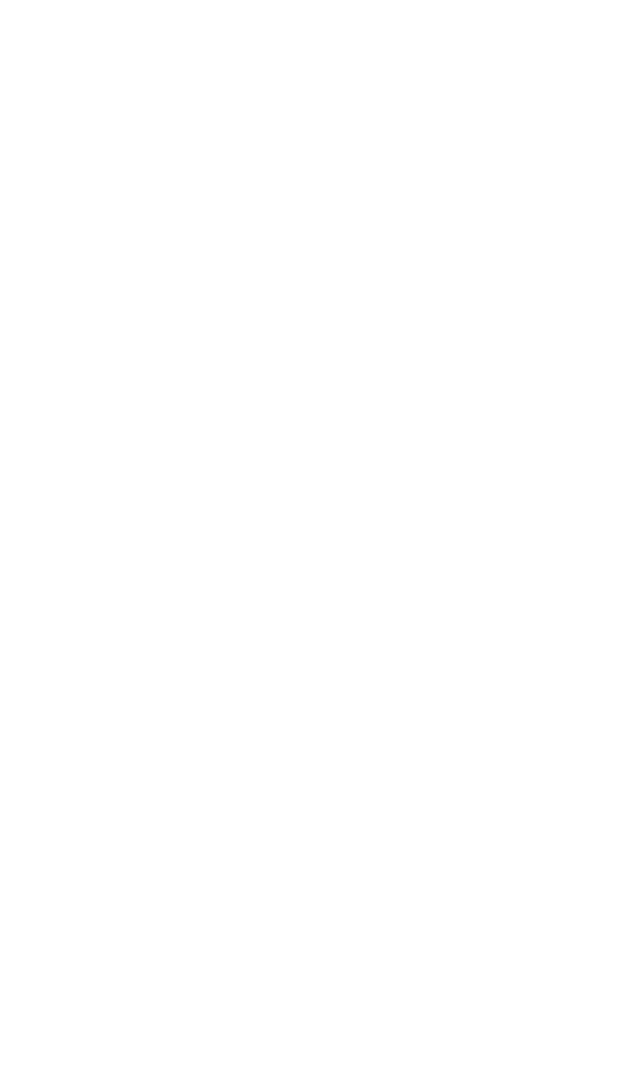
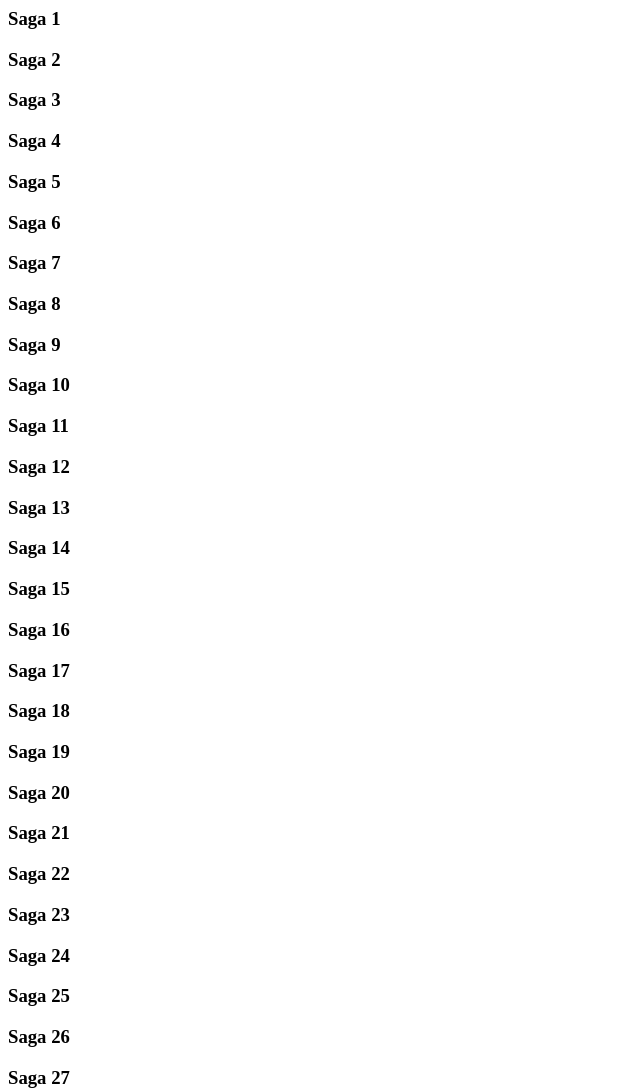
Before and after one commit to Huguet57/onepiece, a plain HTML site: page index.html in a window 1280 px wide. Shown: the top 1092 px of the page, without its empty margins (0-640 px from the left). Before the commit the page ends 800 px from the top, so only its background shows below. Drawn offline with Linux system fonts and the light colour scheme.

Commit message:
Get saga titles

```diff
--- a/formatLinks.js
+++ b/formatLinks.js
@@ -23,12 +23,10 @@ const getCap = link => {
     return parseInt(cap)
 }
 
-let dict = {}
+let linksDict = {}
 const sagues = [...new Set(links.map(link => getSaga(link)))]
-sagues.forEach(saga => dict[saga] = [])
+sagues.forEach(saga => linksDict[saga] = [])
 
 links
     .map(link => [getSaga(link), getCap(link)])
-    .forEach(([saga, cap]) => dict[saga].push(cap))
-
-console.log(dict)
+    .forEach(([saga, cap]) => linksDict[saga].push(cap))
--- a/index.html
+++ b/index.html
@@ -6,5 +6,20 @@
         <div id="main"></div>
 
         <script src="./formatLinks.js"></script>
+
+        <script>
+            const main = document.querySelector('#main');
+
+            for (const saga of Object.keys(linksDict)) {
+                const saga_div = document.createElement('div');
+                const saga_title = document.createElement('h3');
+
+                saga_title.innerHTML = `Saga ${saga}`;
+                saga_div.appendChild(saga_title);
+
+                main.appendChild(saga_div);
+            }
+
+        </script>
     </body>
 </html>
```
